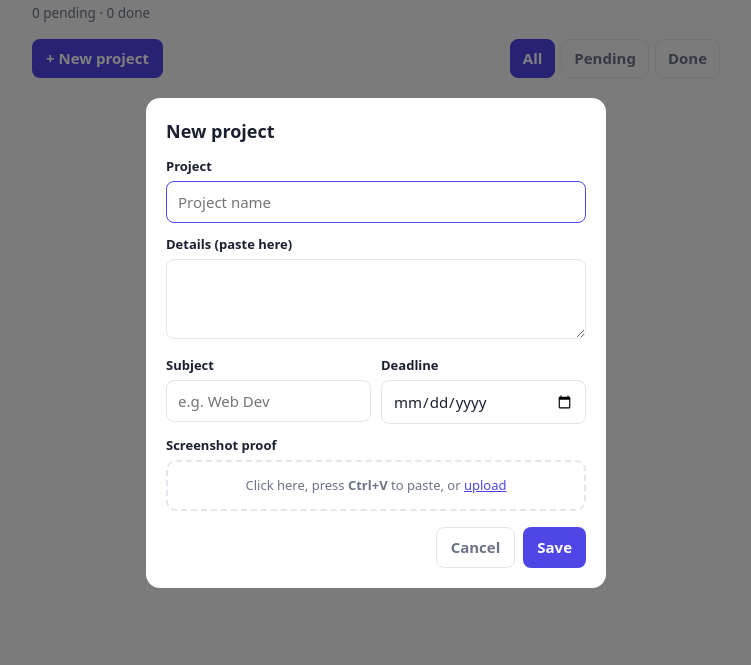
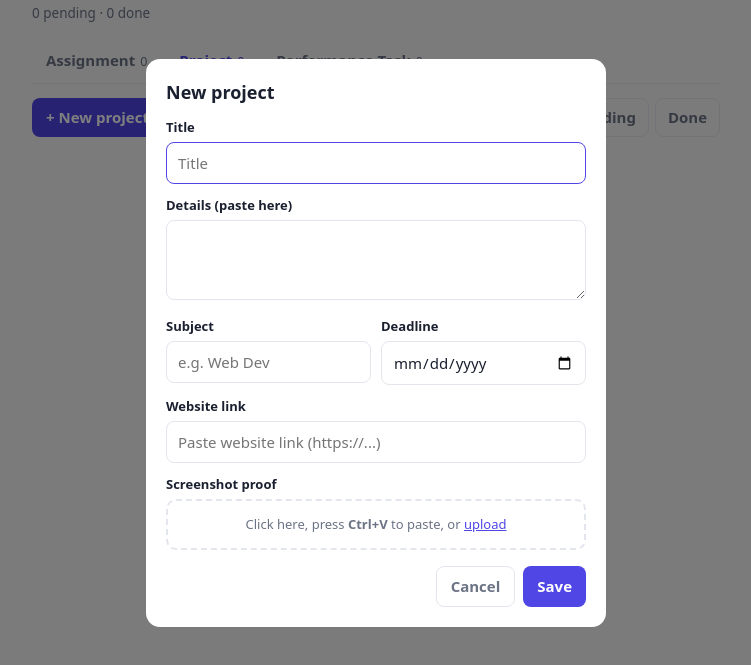
Before and after one commit to venzvideos/proejct-tool, a plain HTML site: page index.html in a window 1280 px wide. Both pictures are taken after a click on the button "+ New project". Shown: the part 57-722 px from the top of the page, without its empty margins (264-1015 px from the left). Drawn offline with Linux system fonts and the light colour scheme.

Commit message:
Add 'Title' and 'Website link' fields to project modal
Updated the project modal to include a 'Title' field and a 'Website link' field, enhancing project creation functionality.

```diff
--- a/index.html
+++ b/index.html
@@ -21,6 +21,7 @@ button{font:inherit;cursor:pointer;border:0;border-radius:8px;padding:8px 14px;f
 .pri{background:var(--ac);color:#fff}
 .ghost{background:transparent;color:var(--mut);border:1px solid var(--bd)}
 .ok{background:transparent;color:var(--ok);border:1px solid var(--ok)}
+.secs{display:flex;gap:4px;border-bottom:1px solid var(--bd);margin-bottom:14px;overflow-x:auto}.secs button{background:none;color:var(--mut);border-radius:0;padding:10px 14px;border-bottom:2px solid transparent;margin-bottom:-1px;white-space:nowrap}.secs button.on{color:var(--ac);border-bottom-color:var(--ac)}.secs span{font-weight:400;margin-left:5px;font-size:12.5px}
 .bar{display:flex;gap:8px;margin-bottom:14px;flex-wrap:wrap}
 .tabs{display:flex;gap:6px;margin-left:auto}.tabs button{background:transparent;color:var(--mut);border:1px solid var(--bd);padding:7px 12px}.tabs button.on{background:var(--ac);color:#fff;border-color:var(--ac)}
 input,textarea{font:inherit;color:var(--tx);background:var(--card);border:1px solid var(--bd);border-radius:8px;padding:9px 11px;outline:none;width:100%}
@@ -31,6 +32,7 @@ input:focus,textarea:focus{border-color:var(--ac)}
 .st{font-size:13px;font-weight:600;white-space:nowrap}
 .meta{color:var(--mut);font-size:13px;margin:2px 0 6px}
 .notes{color:var(--mut);white-space:pre-wrap;word-break:break-word;margin:6px 0}
+.lnk{display:inline-block;color:var(--ac);font-size:13.5px;word-break:break-all;margin:4px 0;text-decoration:none}.lnk:hover{text-decoration:underline}
 .proof{max-width:100%;max-height:200px;border-radius:8px;border:1px solid var(--bd);cursor:zoom-in;display:block;margin:8px 0}
 .mini{border:1px dashed var(--bd);border-radius:8px;padding:9px;text-align:center;color:var(--mut);font-size:13px;margin:8px 0;cursor:pointer;outline:none}.mini:focus{border-color:var(--ac);color:var(--ac)}
 .acts{display:flex;gap:6px;margin-top:8px}.acts button{padding:6px 11px;font-size:13px}
@@ -56,6 +58,7 @@ textarea{min-height:80px;resize:vertical}
 </header>
 <p class="sum" id="sum"></p>
 
+<div class="secs" id="secs"></div>
 <div class="bar">
   <button class="pri" id="new">+ New project</button>
   <div class="tabs" id="tabs"><button data-f="all" class="on">All</button><button data-f="pending">Pending</button><button data-f="done">Done</button></div>
@@ -65,10 +68,11 @@ textarea{min-height:80px;resize:vertical}
 
 <div class="ov" id="ov"><div class="modal">
   <h2 id="mt">New project</h2>
-  <label>Project</label><input id="title" placeholder="Project name">
+  <label>Title</label><input id="title" placeholder="Title">
   <label>Details (paste here)</label><textarea id="notes"></textarea>
   <div class="two"><div><label>Subject</label><input id="subject" placeholder="e.g. Web Dev"></div>
   <div><label>Deadline</label><input id="deadline" type="date"></div></div>
+  <label>Website link</label><input id="link" placeholder="Paste website link (https://...)">
   <label>Screenshot proof</label>
   <div class="zone" id="zone" tabindex="0">Click here, press <b>Ctrl+V</b> to paste, or <u id="pick">upload</u><input type="file" accept="image/*" id="file" hidden></div>
   <div class="mf"><button class="ghost" id="cancel">Cancel</button><button class="pri" id="saveBtn">Save</button></div>
@@ -85,7 +89,7 @@ textarea{min-height:80px;resize:vertical}
 <div id="lb"><img alt=""></div>
 
 <script>
-var KEY="projects-v1",PK="profile-v1",P=[],me={name:"Vince",course:"",img:null},filter="all",editId=null,mImg=null,pImg=null;
+var KEY="projects-v1",PK="profile-v1",P=[],me={name:"Vince",course:"",img:null},filter="all",sec="Project",SECS=["Assignment","Project","Performance Task"],editId=null,mImg=null,pImg=null;
 try{P=JSON.parse(localStorage.getItem(KEY)||"[]")}catch(e){}
 try{var sv=JSON.parse(localStorage.getItem(PK)||"null");if(sv)me=sv}catch(e){}
 function save(){try{localStorage.setItem(KEY,JSON.stringify(P));localStorage.setItem(PK,JSON.stringify(me))}catch(e){alert("Storage is full - remove some images.")}}
@@ -104,9 +108,10 @@ function status(p){
   return{k:"ok",t:d+" day"+(d>1?"s":"")+" left",c:d<=3?"var(--warn)":"var(--mut)"}}
 function fmt(s){return new Date(s+"T00:00:00").toLocaleDateString(undefined,{month:"short",day:"numeric",year:"numeric"})}
 
+function normUrl(s){s=s.trim();if(!s)return"";var l=s.toLowerCase();if(l.indexOf("http://")!==0&&l.indexOf("https://")!==0)s="https://"+s;try{var u=new URL(s);return(u.protocol==="http:"||u.protocol==="https:")?u.href:""}catch(e){return""}}
 function setImg(d){mImg=d;zoneImg($("zone"),d)}
-function openM(p){editId=p?p.id:null;$("mt").textContent=p?"Edit project":"New project";
-  $("title").value=p?p.title:"";$("notes").value=p?p.notes:"";$("subject").value=p?p.subject:"";$("deadline").value=p?p.deadline:"";setImg(p?p.img:null);
+function openM(p){editId=p?p.id:null;$("mt").textContent=p?"Edit "+(p.type||"Project").toLowerCase():"New "+sec.toLowerCase();
+  $("title").value=p?p.title:"";$("notes").value=p?p.notes:"";$("subject").value=p?p.subject:"";$("deadline").value=p?p.deadline:"";$("link").value=p?(p.link||""):"";setImg(p?p.img:null);
   $("ov").classList.add("show");setTimeout(function(){$("title").focus()},50)}
 $("new").onclick=function(){openM(null)};$("cancel").onclick=function(){$("ov").classList.remove("show")};
 wire($("zone"),setImg);
@@ -114,8 +119,8 @@ $("pick").onclick=function(){$("file").click()};
 $("file").onchange=function(){if(this.files[0])shrink(this.files[0],1100).then(setImg);this.value=""};
 $("saveBtn").onclick=function(){
   var t=$("title").value.trim();if(!t){$("title").focus();return}
-  var o={title:t,notes:$("notes").value.trim(),subject:$("subject").value.trim()||"General",deadline:$("deadline").value,img:mImg};
-  if(editId){P.forEach(function(p){if(p.id===editId)Object.assign(p,o)})}else{o.id=Date.now();o.done=false;P.unshift(o)}
+  var o={title:t,notes:$("notes").value.trim(),subject:$("subject").value.trim()||"General",deadline:$("deadline").value,link:normUrl($("link").value),img:mImg};
+  if(editId){P.forEach(function(p){if(p.id===editId)Object.assign(p,o)})}else{o.id=Date.now();o.done=false;o.type=sec;P.unshift(o)}
   save();$("ov").classList.remove("show");render()};
 
 function setPImg(d){pImg=d;zoneImg($("pzone"),d)}
@@ -133,18 +138,21 @@ $("tabs").onclick=function(e){var f=e.target.dataset.f;if(!f)return;filter=f;[].
 
 function render(){
   $("mname").textContent=me.name;
+  var sb=$("secs");sb.innerHTML="";SECS.forEach(function(s){var n=P.filter(function(p){return(p.type||"Project")===s&&!p.done}).length,b=el("button",s===sec?"on":"",s);b.appendChild(el("span",null,n));b.onclick=function(){sec=s;render()};sb.appendChild(b)});
+  $("new").textContent="+ New "+sec.toLowerCase();
   var a=$("av");a.style.backgroundImage=me.img?"url("+me.img+")":"";a.textContent=me.img?"":(me.name||"V").charAt(0).toUpperCase();
-  var dn=P.filter(function(p){return p.done}).length,od=P.filter(function(p){return status(p).k==="overdue"}).length;
-  $("sum").textContent=(me.course?me.course+" · ":"")+(P.length-dn)+" pending · "+dn+" done"+(od?" · "+od+" overdue":"");
-  var arr=P.filter(function(p){return filter==="all"||(filter==="done"?p.done:!p.done)});
+  var SP=P.filter(function(p){return(p.type||"Project")===sec}),dn=SP.filter(function(p){return p.done}).length,od=SP.filter(function(p){return status(p).k==="overdue"}).length;
+  $("sum").textContent=(me.course?me.course+" · ":"")+(SP.length-dn)+" pending · "+dn+" done"+(od?" · "+od+" overdue":"");
+  var arr=P.filter(function(p){return(p.type||"Project")===sec&&(filter==="all"||(filter==="done"?p.done:!p.done))});
   arr.sort(function(x,y){return(x.done-y.done)||((x.deadline||"9999")<(y.deadline||"9999")?-1:1)});
   var L=$("list");L.innerHTML="";
-  if(!arr.length){L.appendChild(el("div","empty",P.length?"Nothing here.":"No projects yet. Click “+ New project”."));return}
+  if(!arr.length){L.appendChild(el("div","empty",SP.length?"Nothing here.":"Nothing in "+sec.toLowerCase()+" yet. Click “+ New "+sec.toLowerCase()+"”."));return}
   arr.forEach(function(p){
     var s=status(p),c=el("div","card"),top=el("div","top");
     top.appendChild(el("div","t",p.title));var st=el("div","st",s.t);st.style.color=s.c;top.appendChild(st);c.appendChild(top);
     c.appendChild(el("div","meta",p.subject+(p.deadline?" · Due "+fmt(p.deadline):"")));
     if(p.notes)c.appendChild(el("div","notes",p.notes));
+    if(p.link){var a2=el("a","lnk","🔗 "+p.link.replace("https://","").replace("http://",""));a2.href=p.link;a2.target="_blank";a2.rel="noopener noreferrer";c.appendChild(a2)}
     if(p.img){var im=el("img","proof");im.src=p.img;im.alt="Proof";im.onclick=function(){$("lb").firstChild.src=p.img;$("lb").style.display="flex"};c.appendChild(im)}
     else{var z=el("div","mini","Click here, then Ctrl+V to paste proof screenshot");z.tabIndex=0;wire(z,function(d){p.img=d;save();render()});c.appendChild(z)}
     var ac=el("div","acts"),b=el("button",p.done?"ghost":"ok",p.done?"Reopen":"Mark done");b.onclick=function(){p.done=!p.done;save();render()};ac.appendChild(b);
```
